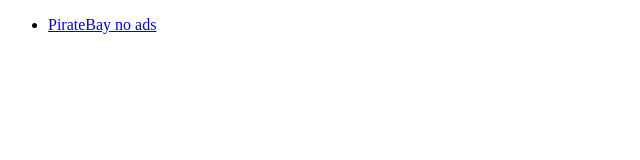
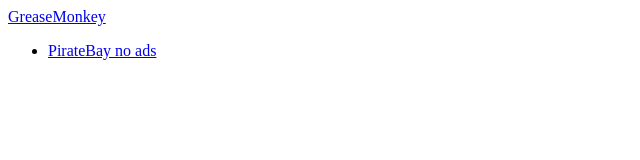
Before and after one commit to nodech/nodech.github.io, a plain HTML site: page userscripts/index.html in a window 1280 px wide. Shown: the whole page, without its empty margins (0-640 px from the left). Drawn offline with Linux system fonts and the light colour scheme.

Commit message:
link to greaseMonkey

```diff
--- a/userscripts/index.html
+++ b/userscripts/index.html
@@ -4,6 +4,7 @@
     <title>GreaseMonkey - User Scripts</title>
   </head>
   <body>
+    <div><a href="http://www.greasespot.net/">GreaseMonkey</a></div>
     <ul>
       <li> <a href="scripts/piratebay-adfree.user.js">PirateBay no ads</a> </li>
     </ul>
```
